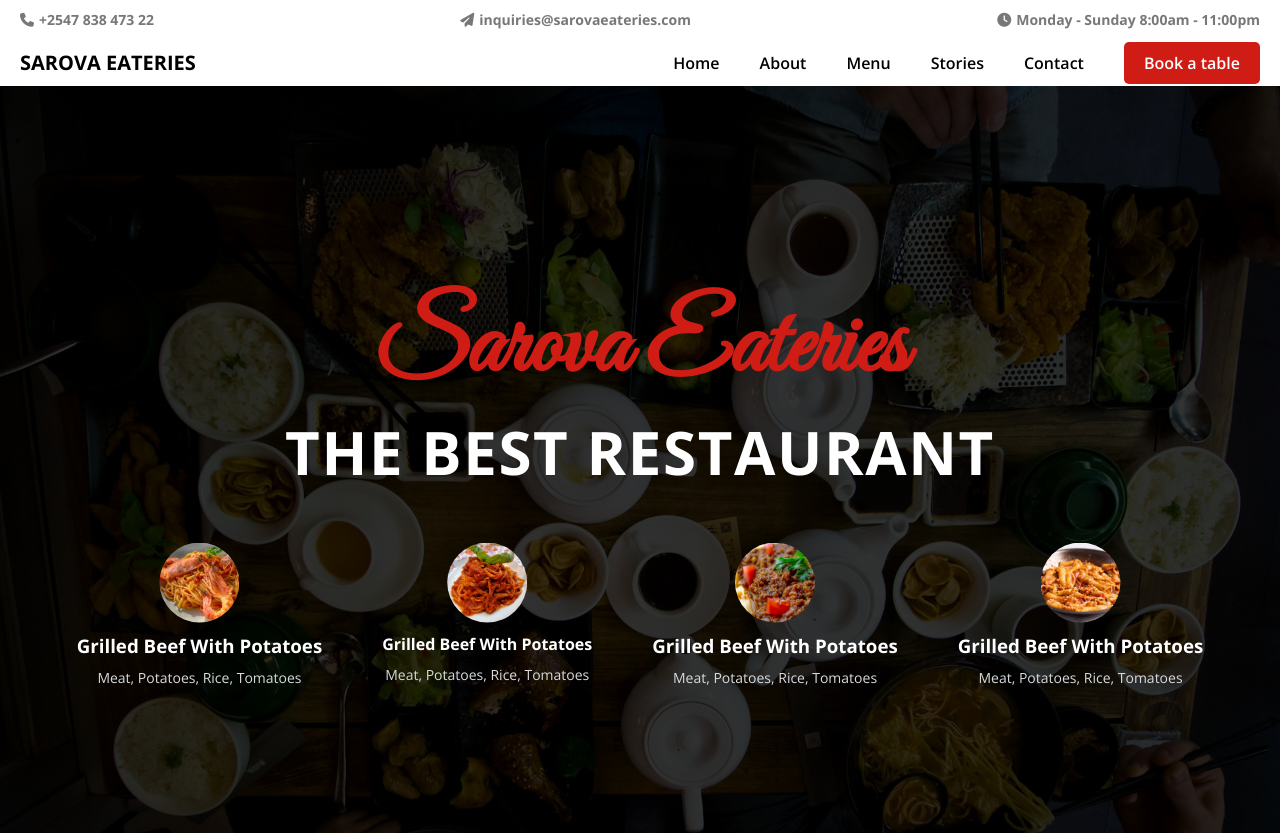
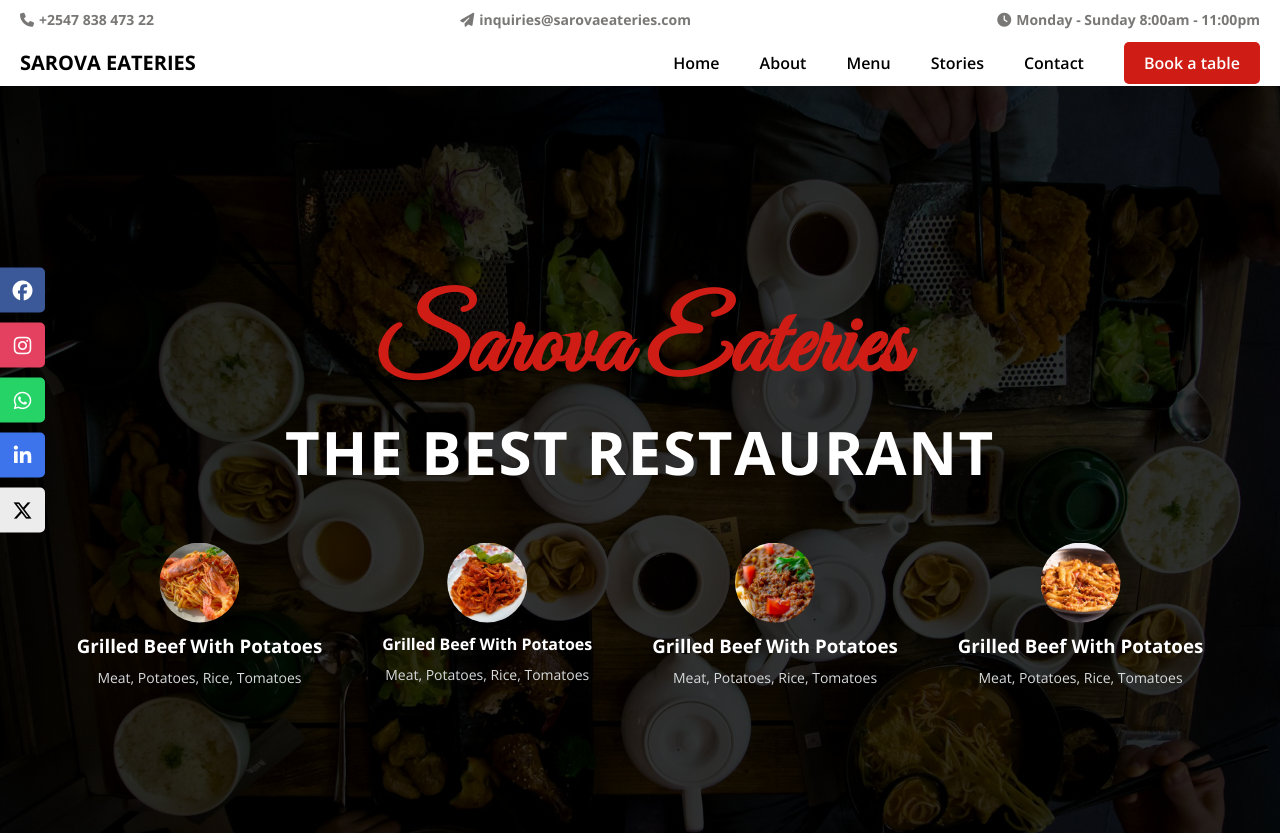
Before and after one commit to NathanaelMutua/sarova-eateries-code-along, a website built with Vite: page index.html in a window 1280 px wide. Shown: the top 833 px of the page. Built offline with nearby package versions, Linux system fonts and the light colour scheme.

Commit message:
Added floating socials

```diff
--- a/index.html
+++ b/index.html
@@ -21,6 +21,14 @@
     />
   </head>
   <body>
+    <!-- Floating Socials -->
+    <div class="socials">
+      <a href="#" target="_blank" class="social-btn fb"><i class="fa-brands fa-facebook"></i></a>
+      <a href="#" target="_blank" class="social-btn ig"><i class="fa-brands fa-instagram"></i></a>
+      <a href="#" target="_blank" class="social-btn wa"><i class="fa-brands fa-whatsapp"></i></a>
+      <a href="#" target="_blank" class="social-btn linkedin"><i class="fa-brands fa-linkedin-in"></i></a>
+      <a href="#" target="_blank" class="social-btn twitter"><i class="fa-brands fa-x-twitter"></i></a>
+    </div>
     <header class="header">
       <div class="header-contact">
         <div class="header-contact-item">
--- a/style.css
+++ b/style.css
@@ -651,3 +651,64 @@ body {
   color: inherit;
 }
 /* End of footer */
+
+/* Start of floating socials */
+
+.socials {
+  position: fixed;
+  top: 50%;
+  left: 0;
+  transform: translateY(-50%);
+  display: flex;
+  flex-direction: column;
+  gap: 10px;
+  z-index: 10;
+}
+
+.social-btn {
+  display: flex;
+  align-items: center;
+  justify-content: center;
+  width: 45px;
+  height: 45px;
+  background-color: #333;
+  color: white;
+  font-size: 20px;
+  text-decoration: none;
+  border-radius: 0 5px 5px 0;
+  transition: all 0.3s ease;
+}
+
+.social-btn:hover {
+  transform: translateX(5px);
+  opacity: 0.9;
+}
+
+.fb {
+  background-color: #3b5998;
+}
+
+.ig {
+  background-color: #e4405f;
+}
+
+.wa {
+  background-color: #25D366;
+}
+
+.linkedin {
+  background-color: #3d74ec;
+}
+
+.twitter {
+  color: black;
+  background-color: #ececec;
+}
+
+@media screen and (max-width: 920px) {
+  .socials {
+    display: none;
+  }
+}
+
+/* End of floating socials */
```
